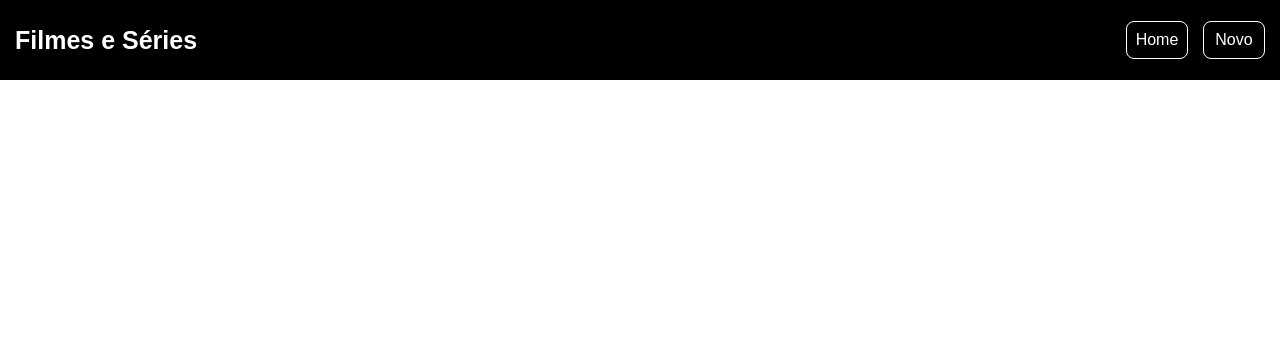
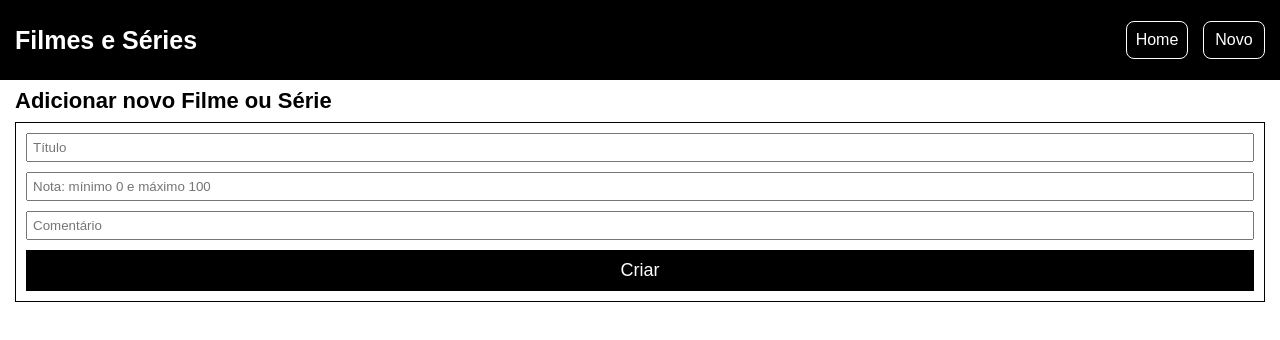
Before and after one commit to lazoliver/movie-front, a React (Vite) app: page /new in a window 1280 px wide. Shown: the top 340 px of the page. Built offline with nearby package versions, Linux system fonts and the light colour scheme.

Commit message:
feature/new-movie

```diff
--- a/src/App.jsx
+++ b/src/App.jsx
@@ -2,6 +2,7 @@ import { BrowserRouter, Routes, Route } from "react-router-dom";
 import "./App.css";
 
 import Home from "./pages/Home";
+import New from "./pages/New";
 
 import Header from "./components/Header";
 
@@ -11,6 +12,7 @@ function App() {
       <Header />
       <Routes>
         <Route path="/" element={<Home />} />
+        <Route path="/new" element={<New />} />
       </Routes>
     </BrowserRouter>
   );
--- /dev/null
+++ b/src/hooks/NewMovie.jsx
@@ -0,0 +1,104 @@
+import styled from "styled-components";
+import { useState } from "react";
+import { useNavigate } from "react-router-dom";
+
+const NewMovieForm = styled.form`
+  border: 1px solid #000;
+  display: grid;
+  gap: 10px;
+  padding: 10px;
+`;
+
+const NewMovieLabel = styled.label`
+  align-items: center;
+  display: flex;
+  gap: 10px;
+`;
+
+const NewMovieInput = styled.input`
+  padding: 5px;
+  width: 100%;
+`;
+
+const NewMovieSubmit = styled.button`
+  background: #000;
+  border: none;
+  color: #fff;
+  font-size: 18px;
+  padding: 10px;
+  width: 100%;
+`;
+
+function NewMovieFormComponent() {
+  const navigate = useNavigate();
+  const [newMovie, setNewMovie] = useState({
+    comment: "",
+    rating: "",
+    title: "",
+  });
+
+  const handleInputChange = (e) => {
+    const { name, value } = e.target;
+    setNewMovie((movie) => ({
+      ...movie,
+      [name]: value,
+    }));
+  };
+
+  const handleSubmit = async (e) => {
+    e.preventDefault();
+    await fetch("https://cautious-wasp-shift.cyclic.app/movies", {
+      method: "POST",
+      headers: {
+        "Content-Type": "application/json",
+      },
+      body: JSON.stringify(newMovie),
+    });
+
+    setNewMovie({
+      comment: "",
+      rating: "",
+      title: "",
+    });
+
+    navigate("/");
+  };
+
+  return (
+    <NewMovieForm onSubmit={handleSubmit}>
+      <NewMovieLabel>
+        <NewMovieInput
+          name="title"
+          onChange={handleInputChange}
+          placeholder="Título"
+          required
+          type="text"
+          value={newMovie.title}
+        />
+      </NewMovieLabel>
+      <NewMovieLabel>
+        <NewMovieInput
+          name="rating"
+          onChange={handleInputChange}
+          placeholder="Nota: mínimo 0 e máximo 100"
+          required
+          type="number"
+          value={newMovie.rating}
+        />
+      </NewMovieLabel>
+      <NewMovieLabel>
+        <NewMovieInput
+          name="comment"
+          onChange={handleInputChange}
+          placeholder="Comentário"
+          required
+          type="text"
+          value={newMovie.comment}
+        />
+      </NewMovieLabel>
+      <NewMovieSubmit type="submit">Criar</NewMovieSubmit>
+    </NewMovieForm>
+  );
+}
+
+export default NewMovieFormComponent;
--- /dev/null
+++ b/src/pages/New.jsx
@@ -0,0 +1,25 @@
+import styled from "styled-components";
+
+import NewMovieForm from "../hooks/NewMovie";
+
+const NewMovie = styled.div`
+  padding-top: 10px;
+`;
+
+const Title = styled.h2`
+  font-size: 22px;
+  padding-bottom: 10px;
+`;
+
+function New() {
+  return (
+    <main className="container">
+      <NewMovie>
+        <Title>Adicionar novo Filme ou Série</Title>
+        <NewMovieForm />
+      </NewMovie>
+    </main>
+  );
+}
+
+export default New;
```
